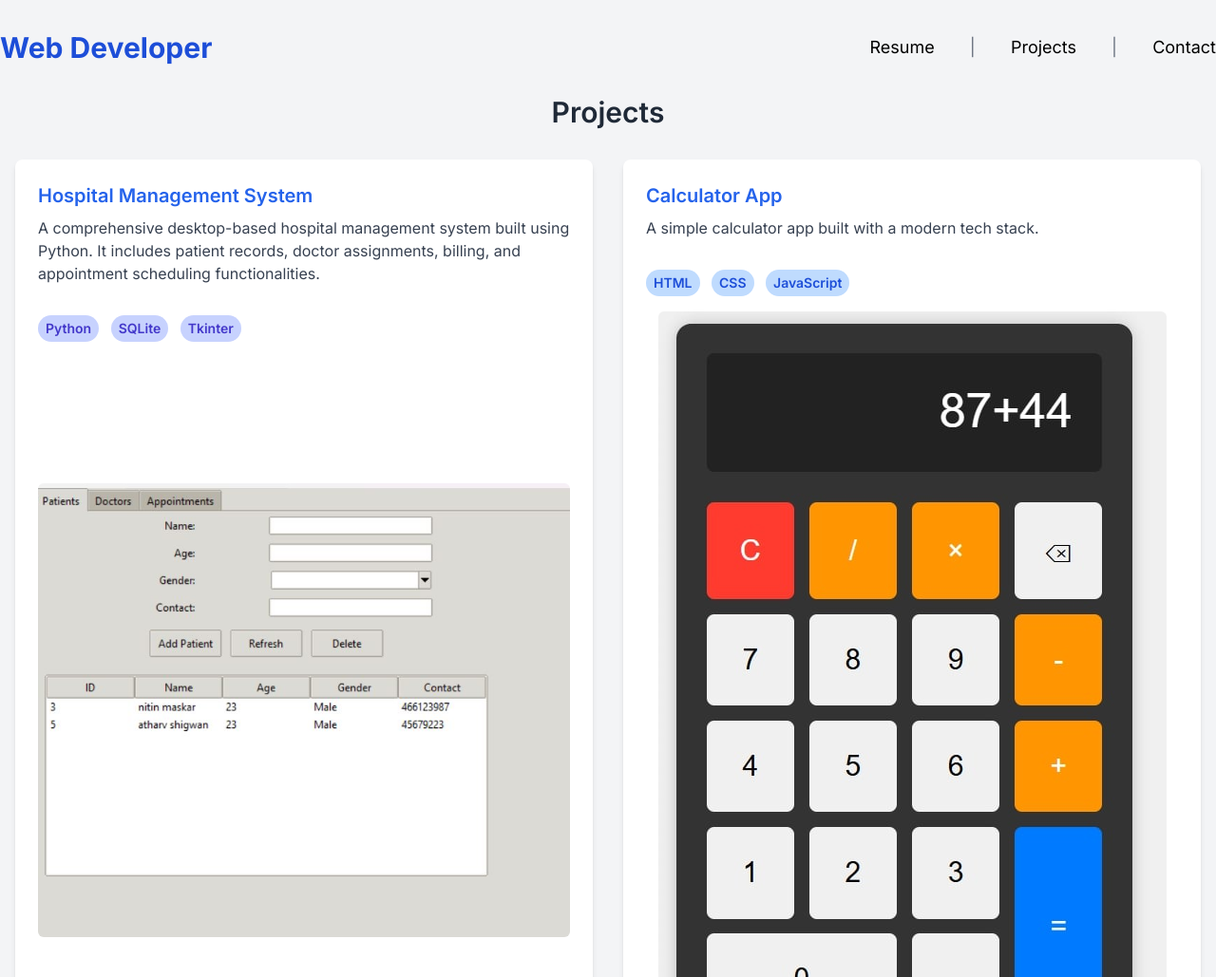
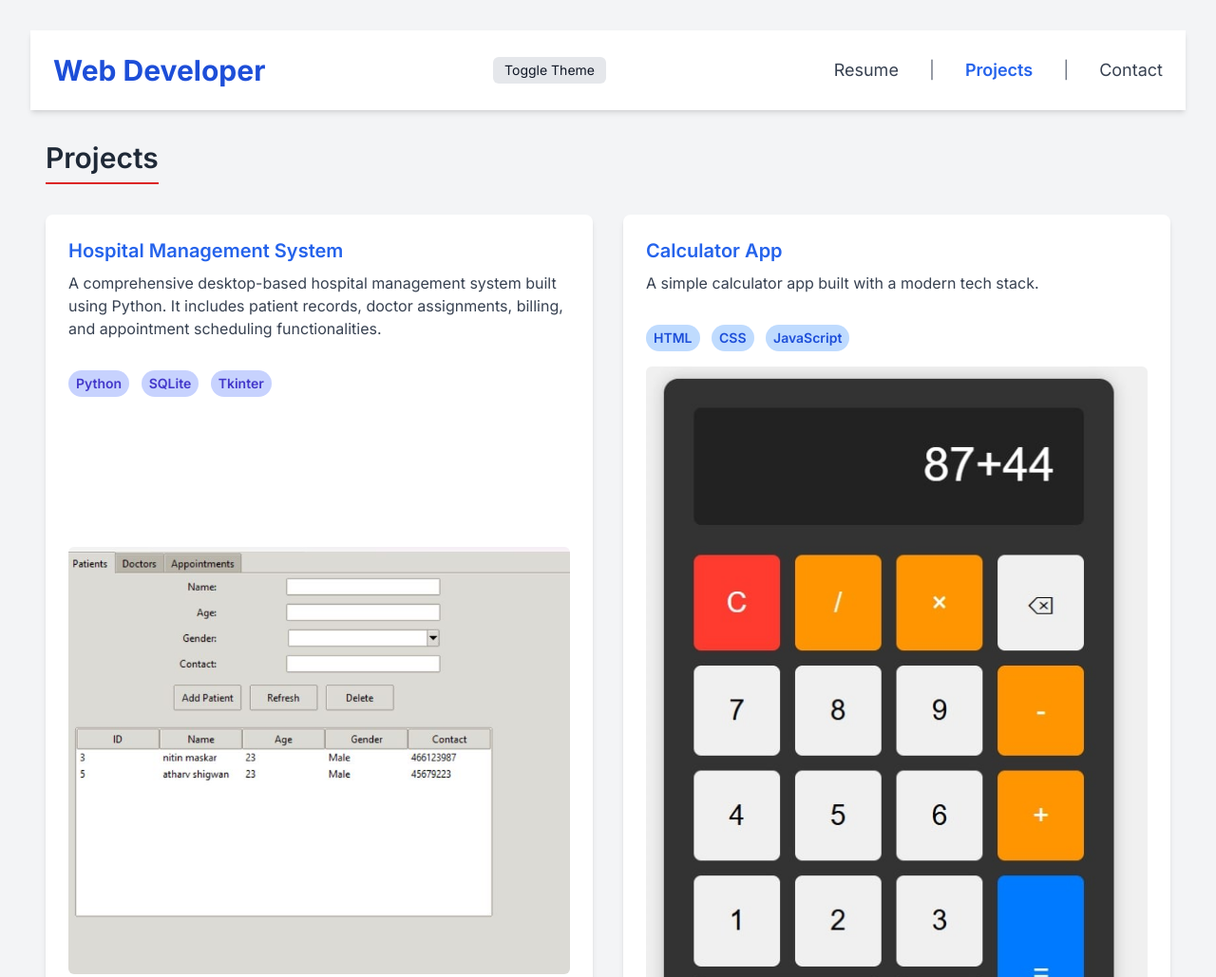
Before and after one commit to Atharv09-hub/portfolio3, a plain HTML site: page project.html in a window 1280 px wide. Shown: the top 1029 px of the page at 95% size. Drawn offline with nearby package versions, Linux system fonts and the light colour scheme.

Commit message:
add toggle button

```diff
--- a/project.html
+++ b/project.html
@@ -1,54 +1,81 @@
 <!DOCTYPE html>
-<html lang="en">
+<html lang="en" class="">
 <head>
     <meta charset="UTF-8">
     <meta name="viewport" content="width=device-width, initial-scale=1.0">
     <title>Projects Section</title>
     <script src="https://cdn.tailwindcss.com"></script>
+    <script>
+        tailwind.config = {
+            darkMode: 'class' // This tells Tailwind to use a 'dark' class on the HTML element for dark mode
+        }
+    </script>
     <link href="https://fonts.googleapis.com/css2?family=Inter:wght@400;500;600;700&display=swap" rel="stylesheet">
+    <!-- Note: You might encounter CORS issues with kit.fontawesome.com if serving from a local server.
+         Opening the HTML file directly in the browser (file://) often resolves this for local testing. -->
+    <script src="https://kit.fontawesome.com/a076d05399.js" crossorigin="anonymous"></script>
+
     <style>
         body {
             font-family: 'Inter', sans-serif;
         }
+        /* Custom style for the main projects heading */
+        .projects-title {
+            border-bottom-width: 2px;
+            border-bottom-color: #ef4444; /* Red color for border */
+            padding-bottom: 0.5rem;
+            margin-bottom: 1rem;
+            display: inline-block;
+        }
     </style>
 </head>
-<body class="bg-gray-100 ">
-   <header class="flex justify-between items-center py-8">
-        <div class="text-3xl font-bold text-blue-700">Web Developer</div>
-        <nav class="space-x-8 text-lg">
-            <a href="resume.html" class="hover:text-blue-600 transition duration-300">Resume</a>
-            <span class="text-gray-500">|</span>
-            <a href="project.html" class="hover:text-blue-600 transition duration-300">Projects</a>
-            <span class="text-gray-500">|</span>
-            <a href="contact.html" class="hover:text-blue-600 transition duration-300">Contact</a>
+<body class="bg-gray-100 text-gray-900 dark:bg-gray-900 dark:text-white p-8">
+    <header class="p-6 bg-white dark:bg-gray-800 shadow-md flex justify-between items-center">
+        <div class="text-3xl font-bold text-blue-700 dark:text-blue-400">Web Developer</div>
+        <div class="flex items-center gap-4">
+            <button id="menu-btn" class="md:hidden text-gray-700 dark:text-gray-300 text-2xl">
+                <i class="fas fa-bars"></i>
+            </button>
+            <button id="theme-toggle" class="text-sm bg-gray-200 px-3 py-1 rounded-md hover:bg-gray-300 dark:bg-gray-700 dark:text-white dark:hover:bg-gray-600 transition duration-300">
+                Toggle Theme
+            </button>
+        </div>
+        <nav id="menu" class="hidden md:flex flex-col md:flex-row md:space-x-8 mt-4 md:mt-0 text-lg">
+            <a href="resume.html" class="text-gray-700 dark:text-gray-300 hover:text-blue-600 dark:hover:text-blue-400 transition duration-300">Resume</a>
+            <span class="text-gray-500 dark:text-gray-400 hidden md:inline">|</span>
+            <a href="project.html" class="text-blue-600 dark:text-blue-400 font-semibold hover:text-blue-600 dark:hover:text-blue-400 transition duration-300">Projects</a>
+            <span class="text-gray-500 dark:text-gray-400 hidden md:inline">|</span>
+            <a href="contact.html" class="text-gray-700 dark:text-gray-300 hover:text-blue-600 dark:hover:text-blue-400 transition duration-300">Contact</a>
         </nav>
     </header>
-    <div class="container mx-auto px-4">
-        <h2 class="text-3xl font-semibold text-gray-800 mb-8 text-center">Projects</h2>
+
+    <div class="container mx-auto px-4 py-8">
+        <h2 class="projects-title text-3xl font-semibold text-gray-800 dark:text-gray-200 mb-8 text-center border-red-600 dark:border-red-400">Projects</h2>
         <div class="grid grid-cols-1 md:grid-cols-2 gap-8">
-            <div class="bg-white rounded-lg shadow-md p-6 flex flex-col">
-                <h3 class="text-xl font-semibold text-blue-600 mb-2">Hospital Management System</h3>
-                <p class="text-gray-700 mb-4">
+            <div class="bg-white dark:bg-gray-800 rounded-lg shadow-md dark:shadow-lg p-6 flex flex-col">
+                <h3 class="text-xl font-semibold text-blue-600 dark:text-blue-400 mb-2">Hospital Management System</h3>
+                <p class="text-gray-700 dark:text-gray-300 mb-4">
                     A comprehensive desktop-based hospital management system built using Python. It includes patient records, doctor assignments, billing, and appointment scheduling functionalities.
                 </p>
                 <div class="mt-4">
-                    <span class="inline-block bg-indigo-200 text-indigo-700 px-2 py-1 rounded-full text-sm font-semibold mr-2">Python</span>
-                    <span class="inline-block bg-indigo-200 text-indigo-700 px-2 py-1 rounded-full text-sm font-semibold mr-2">SQLite</span>
-                    <span class="inline-block bg-indigo-200 text-indigo-700 px-2 py-1 rounded-full text-sm font-semibold">Tkinter</span>
+                    <span class="inline-block bg-indigo-200 text-indigo-700 dark:bg-indigo-700 dark:text-indigo-200 px-2 py-1 rounded-full text-sm font-semibold mr-2">Python</span>
+                    <span class="inline-block bg-indigo-200 text-indigo-700 dark:bg-indigo-700 dark:text-indigo-200 px-2 py-1 rounded-full text-sm font-semibold mr-2">SQLite</span>
+                    <span class="inline-block bg-indigo-200 text-indigo-700 dark:bg-indigo-700 dark:text-indigo-200 px-2 py-1 rounded-full text-sm font-semibold">Tkinter</span>
                 </div>
-                 <div class="flex-grow flex items-center justify-center mt-4">
+                <div class="flex-grow flex items-center justify-center mt-4">
                     <img src="./pic/hospital1 (1).jpg" alt="Hospital Management System" class="rounded-md max-w-full h-auto">
-                 </div>
+                </div>
             </div>
-            <div class="bg-white rounded-lg shadow-md p-6 flex flex-col">
-                <h3 class="text-xl font-semibold text-blue-600 mb-2">Calculator App</h3>
-                <p class="text-gray-700 mb-4">
+
+            <div class="bg-white dark:bg-gray-800 rounded-lg shadow-md dark:shadow-lg p-6 flex flex-col">
+                <h3 class="text-xl font-semibold text-blue-600 dark:text-blue-400 mb-2">Calculator App</h3>
+                <p class="text-gray-700 dark:text-gray-300 mb-4">
                     A simple calculator app built with a modern tech stack.
                 </p>
                 <div class="mt-4">
-                    <span class="inline-block bg-blue-200 text-blue-700 px-2 py-1 rounded-full text-sm font-semibold mr-2">HTML</span>
-                    <span class="inline-block bg-blue-200 text-blue-700 px-2 py-1 rounded-full text-sm font-semibold mr-2">CSS</span>
-                    <span class="inline-block bg-blue-200 text-blue-700 px-2 py-1 rounded-full text-sm font-semibold">JavaScript</span>
+                    <span class="inline-block bg-blue-200 text-blue-700 dark:bg-blue-700 dark:text-blue-200 px-2 py-1 rounded-full text-sm font-semibold mr-2">HTML</span>
+                    <span class="inline-block bg-blue-200 text-blue-700 dark:bg-blue-700 dark:text-blue-200 px-2 py-1 rounded-full text-sm font-semibold mr-2">CSS</span>
+                    <span class="inline-block bg-blue-200 text-blue-700 dark:bg-blue-700 dark:text-blue-200 px-2 py-1 rounded-full text-sm font-semibold">JavaScript</span>
                 </div>
                 <div class="flex-grow flex items-center justify-center mt-4">
                     <img src="./pic/cal2.jpg" alt="Calculator App" class="rounded-md max-w-full h-auto">
@@ -56,5 +83,17 @@
             </div>
         </div>
     </div>
+
+    <script>
+        // Toggle mobile nav menu
+        document.getElementById('menu-btn').addEventListener('click', () => {
+            document.getElementById('menu').classList.toggle('hidden');
+        });
+
+        // Toggle dark mode on <html>
+        document.getElementById('theme-toggle').addEventListener('click', () => {
+            document.documentElement.classList.toggle('dark');
+        });
+    </script>
 </body>
 </html>
```
